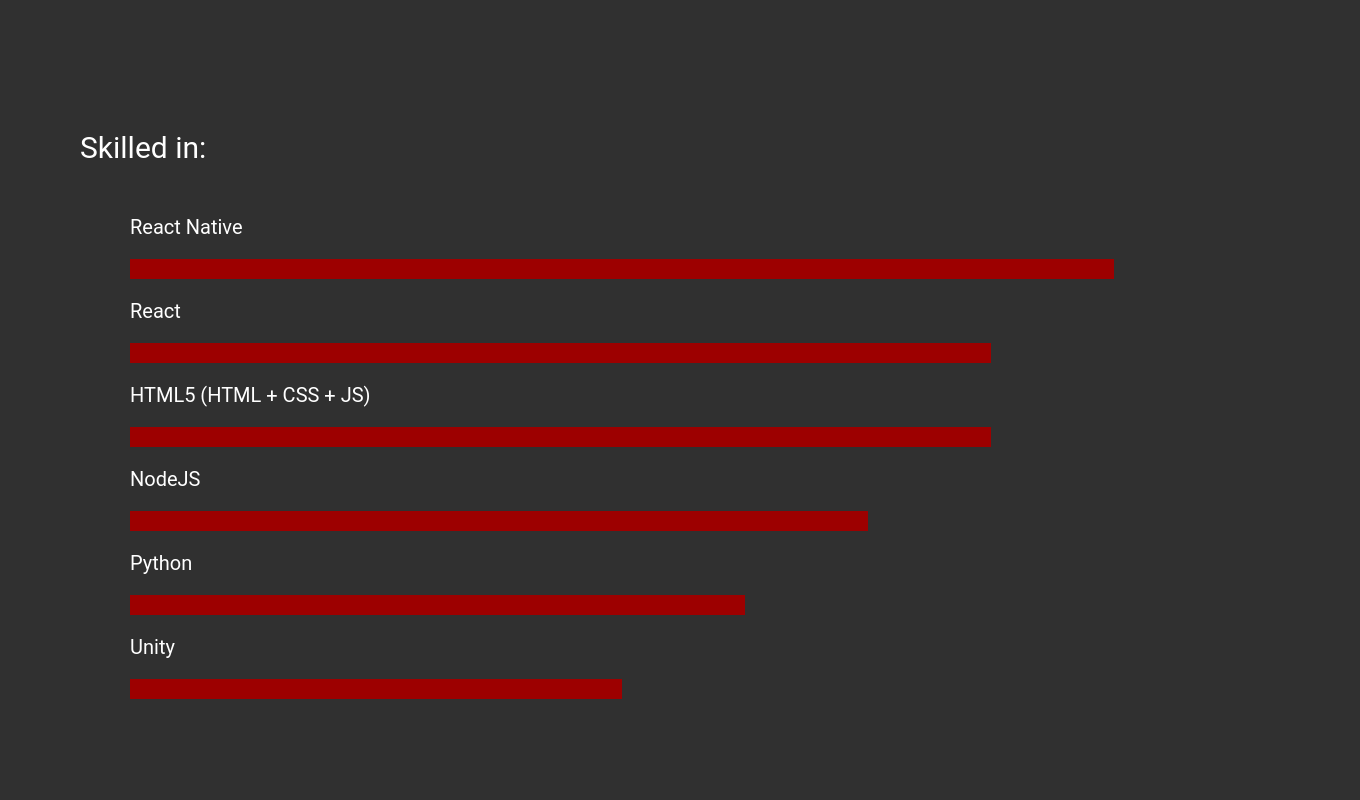
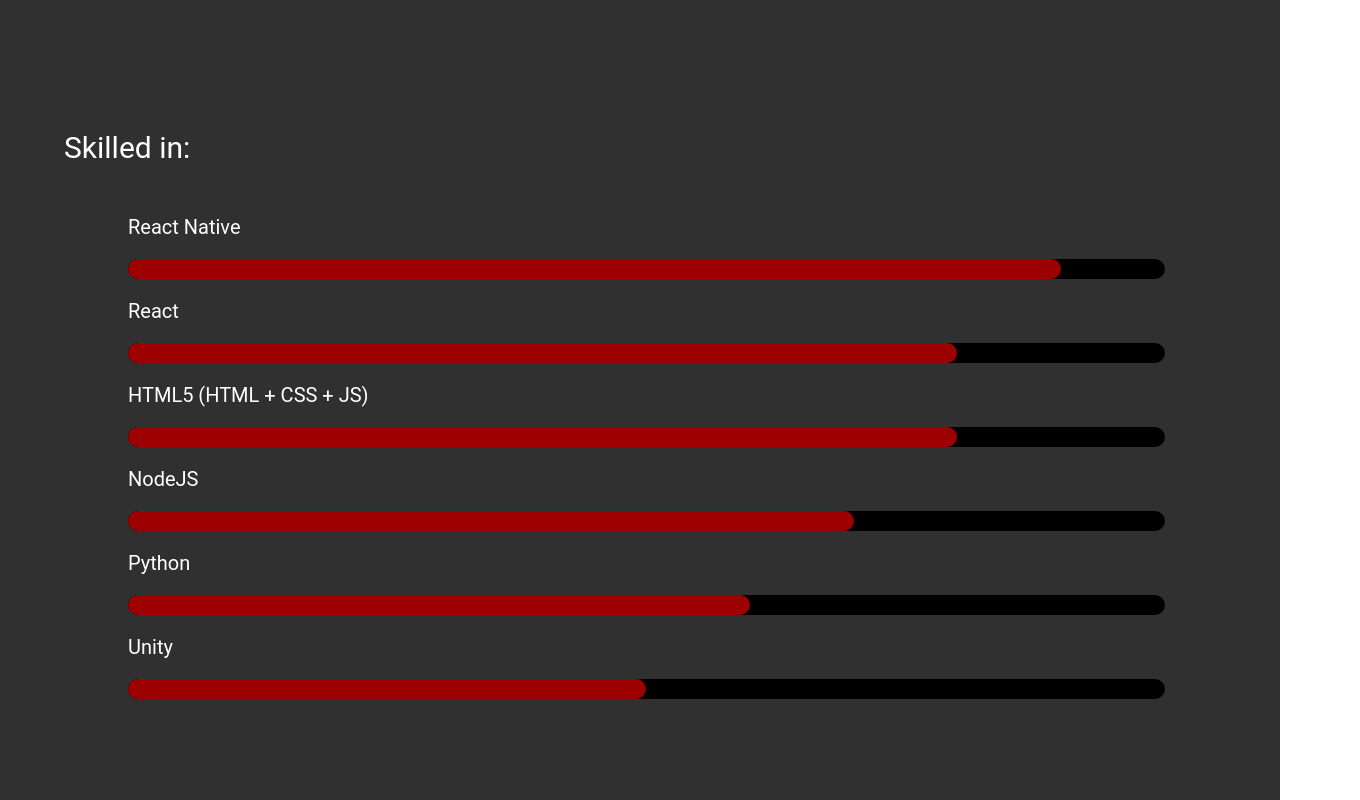
Before and after one commit to AlejandroALopez/studyWebpage, a React app: page / in a window 1280 px wide. Shown: the part 1620-2420 px from the top of the page, 1360 px wide, since content can reach past the window. Built offline with nearby package versions, Linux system fonts and the light colour scheme.

Commit message:
skill bars

```diff
--- a/src/pages/landingPage/index.js
+++ b/src/pages/landingPage/index.js
@@ -69,27 +69,39 @@
         <div className="skills-list">
           <div>
             <p className="skills-tech">React Native</p>
-            <div className="skills-bar" id="p80" />
+            <div className="skills-bar-background">
+              <div className="skills-bar" id="p90" />
+            </div>
           </div>
           <div>
             <p className="skills-tech">React</p>
-            <div className="skills-bar" id="p70" />
+            <div className="skills-bar-background">
+              <div className="skills-bar" id="p80" />
+            </div>
           </div>
           <div>
             <p className="skills-tech">HTML5 (HTML + CSS + JS)</p>
-            <div className="skills-bar" id="p70" />
+            <div className="skills-bar-background">
+              <div className="skills-bar" id="p80" />
+            </div>
           </div>
           <div>
             <p className="skills-tech">NodeJS</p>
-            <div className="skills-bar" id="p60" />
+            <div className="skills-bar-background">
+              <div className="skills-bar" id="p70" />
+            </div>
           </div>
           <div>
             <p className="skills-tech">Python</p>
-            <div className="skills-bar" id="p50" />
+            <div className="skills-bar-background">
+              <div className="skills-bar" id="p60" />
+            </div>
           </div>
           <div>
             <p className="skills-tech">Unity</p>
-            <div className="skills-bar" id="p40" />
+            <div className="skills-bar-background">
+              <div className="skills-bar" id="p50" />
+            </div>
           </div>
         </div>
       </div>
--- a/src/pages/landingPage/style.scss
+++ b/src/pages/landingPage/style.scss
@@ -116,24 +116,34 @@
     display: flex;
     flex-direction: column;
     padding-top: 15vh;
-    padding-left: 10vh;
     width: 100%;
     height: 100vh;
 
     background-color: #303030;
 
     .skills-title {
+      margin-left: 5vw;
       font-size: 30px;
     }
+    .skills-list {
+      margin-left: 10vw;
+
       .skills-tech {
         font-size: 20px;
       }
-    .skills-list {
-      margin-left: 50px;
+
+      .skills-bar-background {
+        width: 90%;
+        background-color: #000000;
+        border-radius: 10px;
 
         .skills-bar {
           height: 20px;
           background-color: #9d0000;
+          border-radius: 10px;
+        }
+        #p90 {
+          width: 90%;
         }
         #p80 {
           width: 80%;
@@ -147,14 +157,6 @@
         #p50 {
           width: 50%;
         }
-      #p40 {
-        width: 40%;
-      }
-      #p30 {
-        width: 30%;
-      }
-      #p20 {
-        width: 20%;
       }
     }
   }
```
Lines whose indentation alone changed are shown as unchanged.
